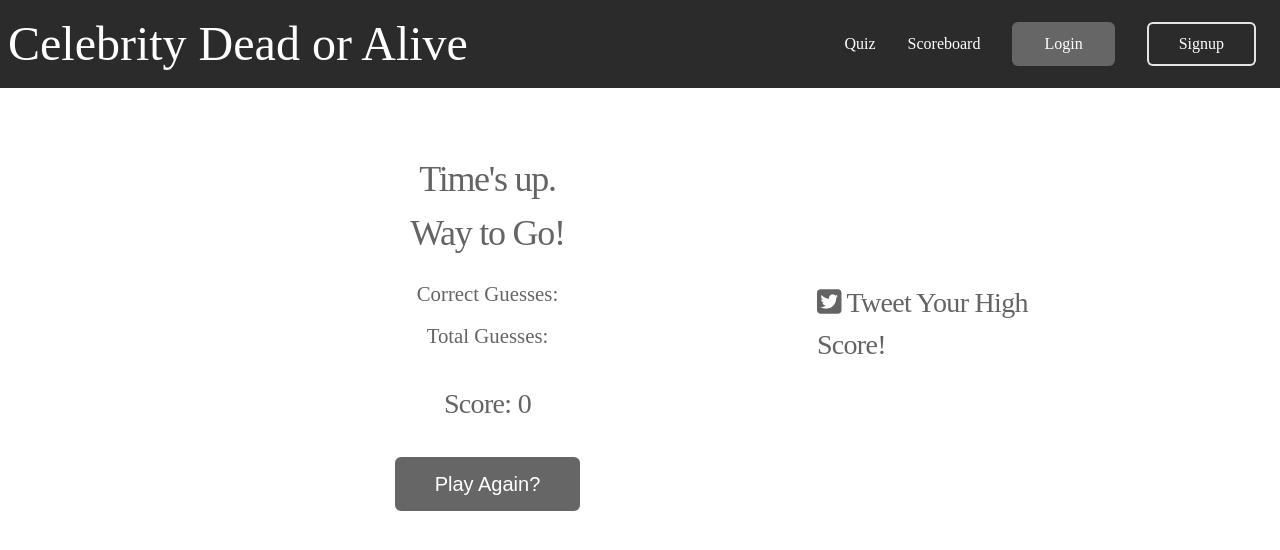
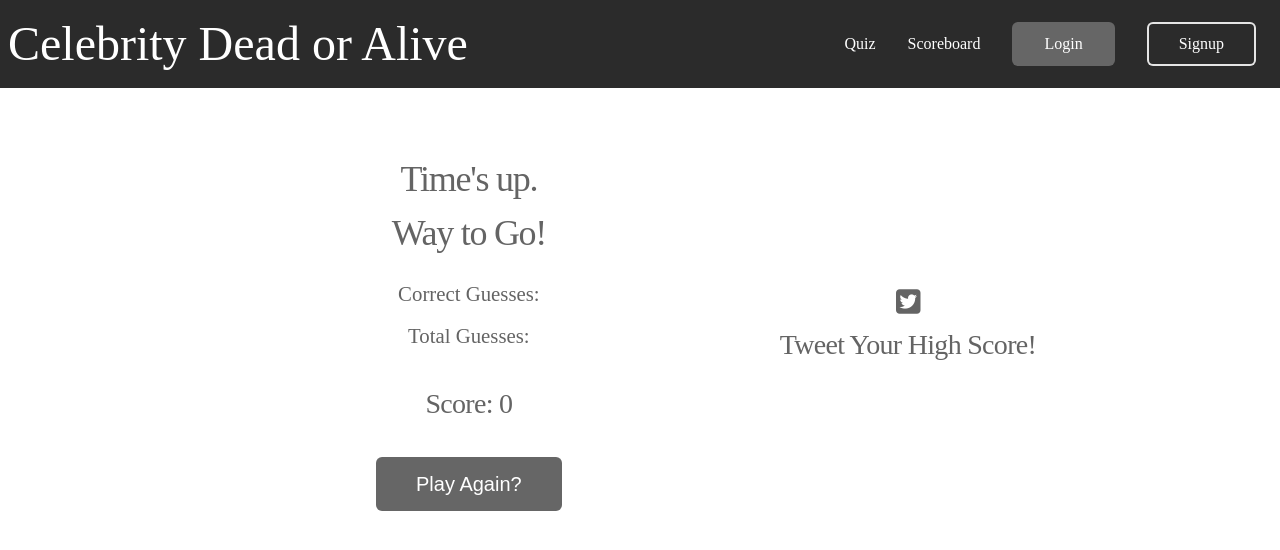
Before and after one commit to Notesong/cdoa-5-front-end, a React (Create React App) app in the folder client/: page /QuizOver in a window 1280 px wide. Shown: the top 550 px of the page. Built offline with nearby package versions, Linux system fonts and the light colour scheme; a web font is replaced by a local one.

Commit message:
Make image heights same

```diff
--- a/client/src/App.css
+++ b/client/src/App.css
@@ -212,6 +212,10 @@ hr {
   text-align: center;
 }
 
+.celeb-card img {
+  height: 250px;
+}
+
 /* Quiz Over */
 
 .Quiz_over {
@@ -226,7 +230,7 @@ hr {
 }
 
 .end {
-  width: 70%;
+  width: 50%;
   text-align: center;
 }
 
@@ -237,6 +241,7 @@ hr {
 .signup_share {
   display: flex;
   flex-direction: column;
+  text-align: center;
   justify-content: space-evenly;
 }
 
--- a/client/src/components/QuizOver.js
+++ b/client/src/components/QuizOver.js
@@ -32,7 +32,7 @@ const QuizOver = () =>{
         <div className='Quiz_over'>
             <div className="end">
                 {isNameHere ? (
-                    <h2>Time's up.<br />Way to Go {`${isNameHere}`}</h2>
+                    <h2>Time's up.<br />Way to go, {`${isNameHere}`}!</h2>
                 ) :(
                     <h2>Time's up.<br />Way to Go!</h2>
                 )}
@@ -51,7 +51,7 @@ const QuizOver = () =>{
                 <h3><a className="twitter-share-button"
                     href={`https://twitter.com/intent/tweet?text=I%20scored%20${score}%20on%20CDoA`}
                     data-size="large">
-                <i className="fab fa-twitter-square"></i> Tweet Your High Score!</a></h3>
+                <i className="fab fa-twitter-square"></i><br />Tweet Your High Score!</a></h3>
             </div>
 
         </div>
```
